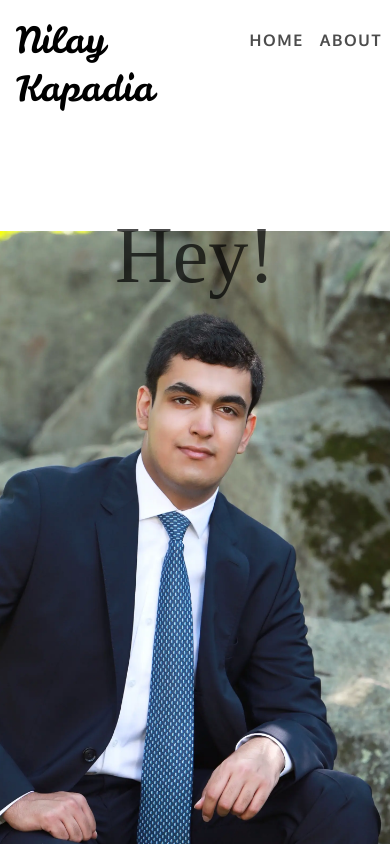
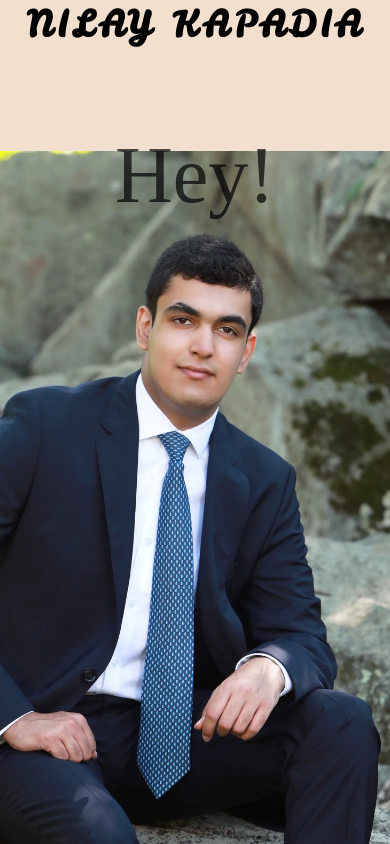
Before and after one commit to nikapadia/website, a SvelteKit app: page / in a window 390 px wide. Shown: the top 844 px of the page. Built offline with nearby package versions, Linux system fonts and the light colour scheme; a web font is replaced by a local one.

Commit message:
Updated background, removed about link
Uploaded new resume

```diff
--- a/src/routes/Header.svelte
+++ b/src/routes/Header.svelte
@@ -4,19 +4,18 @@
 </script>
 
 <header>
-	<div class="corner-left">
-		<a href="{base}/">
-			Nilay Kapadia
-		</a>
-	</div>
-
-	<nav>
+  <nav>
+    <div class="name">
+      <a href="{base}/">
+        Nilay Kapadia
+      </a>
+    </div>
 		<ul>
-			<li aria-current={$page.url.pathname === '/' ? 'page' : undefined}>
+			<li>
 				<a href="{base}/">Home</a>
 			</li>
-			<li aria-current={$page.url.pathname === '/about' ? 'page' : undefined}>
-				<a href="{base}/about">About</a>
+			<li>
+				<a href="{base}/">About</a>
 			</li>
 		</ul>
 	</nav>
@@ -26,30 +25,33 @@
 <style>
 	header {
 		display: flex;
-		justify-content: space-evenly;
+		justify-content: space-around;
+    align-items: center;
+    width: 100%;
 	}
 
-
-  .corner-left {
+  .name {
     margin: 16px;
     text-decoration: none;
 	}
 
-  .corner-left a {
+  .name a {
     color:rgb(0, 0, 0);
     font-size: 2.25em;
     font-family: var(--font-cursive);
 	}
 
-  .corner-left a:hover {
+  .name a:hover {
     color:rgb(97, 97, 97);
     text-decoration: none;
 	}
 
 	nav {
+    position: relative;
 		display: flex;
-		justify-content: center;
-		/* --background: rgba(255, 255, 255, 0.7); */
+		justify-content: space-around;
+    align-items: center;
+    width: 75%;
 	}
 
 	ul {
@@ -69,10 +71,6 @@
 		height: 100%;
 	}
 
-	li[aria-current='page'] {
-    color:rgb(216, 16, 16);
-	}
-
 	nav a {
 		display: flex;
 		height: 100%;
@@ -89,6 +87,27 @@
 	}
 
 	a:hover {
-		color: var(--color-theme-1);
+		color: #0d7680;
 	}
+
+  @media (max-width: 768px) {
+    header {
+      flex-direction: column;
+      width: 100%;
+    }
+
+    ul {
+      display: none;
+    }
+
+    nav {
+      width: 100%;
+      justify-content: center;
+      align-items: center;
+    }
+
+    .name {
+      margin: 0;
+    }
+  }
 </style>
--- a/src/routes/styles.css
+++ b/src/routes/styles.css
@@ -24,6 +24,7 @@
 body {
 	min-height: 100vh;
 	margin: 0;
+  background-color: #f2dfce;
 	background-attachment: fixed;
 	background-size: 100vw 100vh;
 }
```
